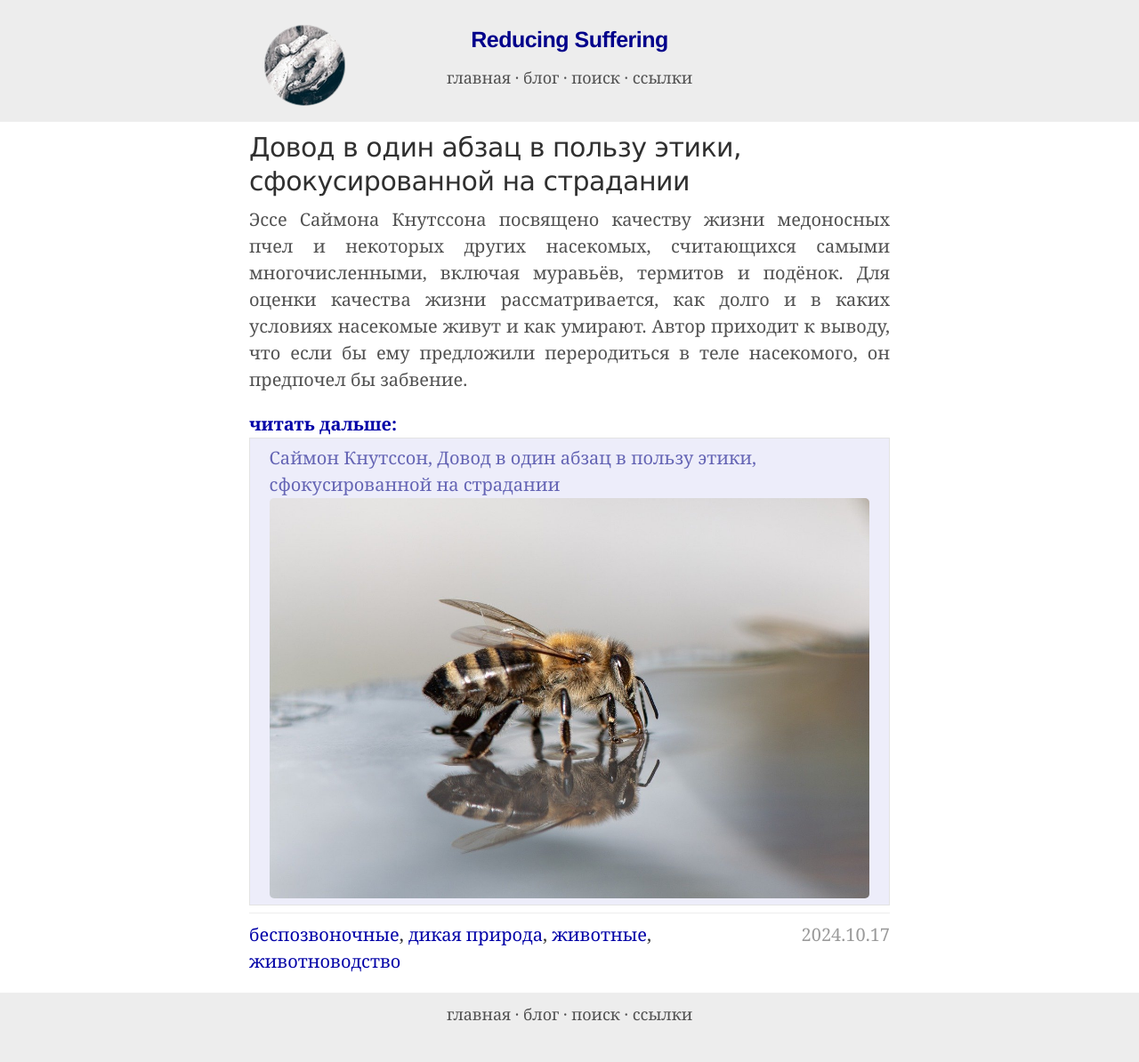
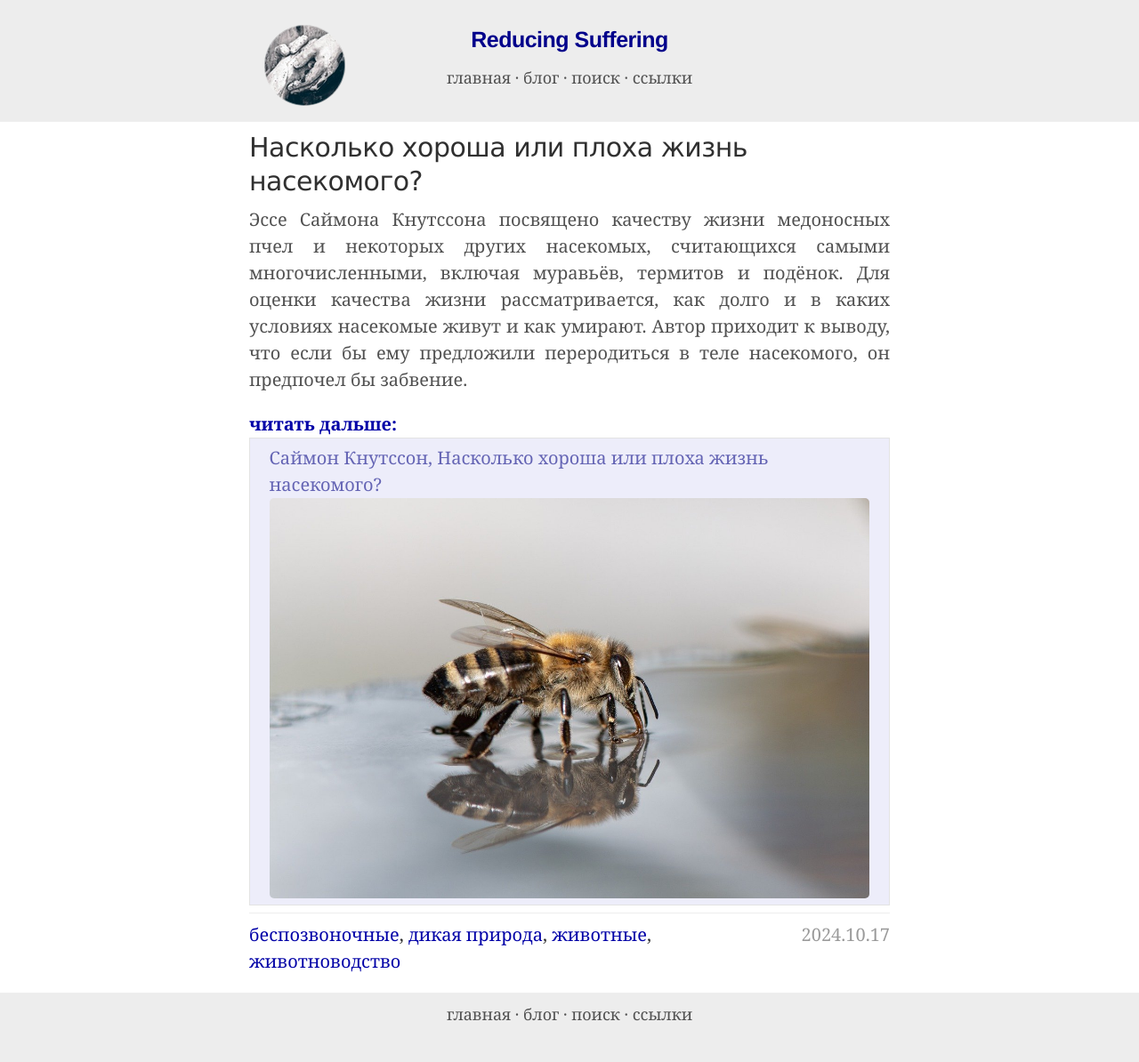
Before and after one commit to ReducingSuffering/reducingsuffering.github.io, a Jekyll site: the page built from _posts/wt/Переводы/Саймон Кнутссон/2024-10-17-680.md, in a window 1280 px wide. Shown: the whole page at 89% size. Built offline with Jekyll 4.4.1, drawn with Linux system fonts in a browser that asks for light colours.

Commit message:
Update 2024-10-17-680.md

```diff
--- a/_posts/wt/Переводы/Саймон Кнутссон/2024-10-17-680.md
+++ b/_posts/wt/Переводы/Саймон Кнутссон/2024-10-17-680.md
@@ -1,6 +1,6 @@
 ---
 layout: post
-title: Довод в один абзац в пользу этики, сфокусированной на страдании
+title: Насколько хороша или плоха жизнь насекомого?
 authors:
   - Саймон Кнутссон
 vk: https://vk.com/wall-199052526_680
```
